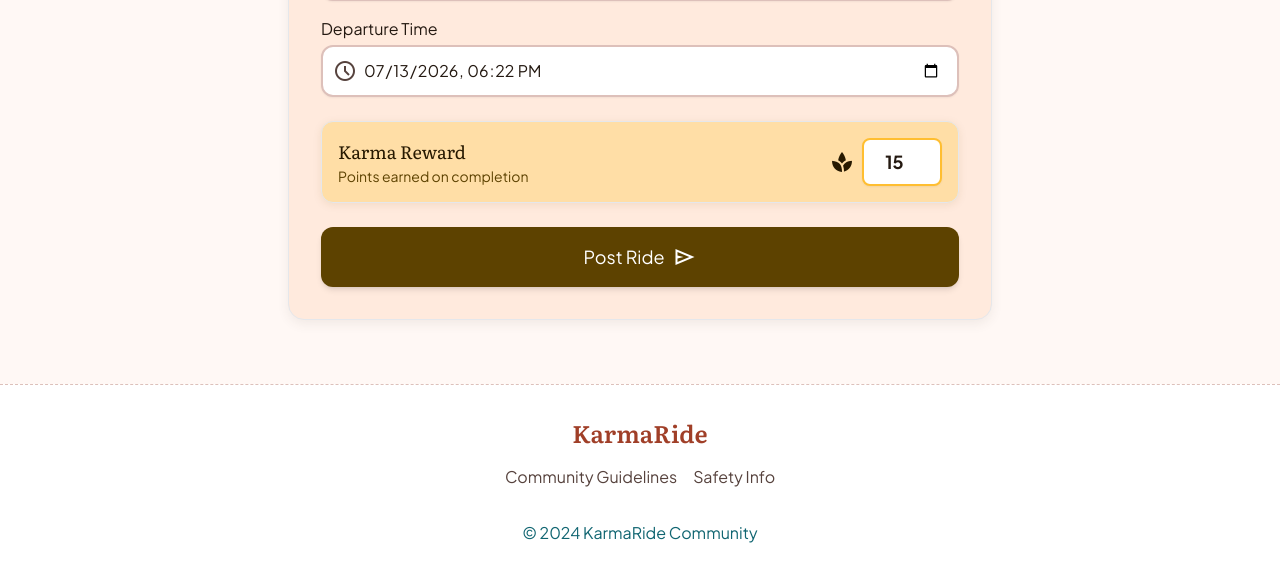
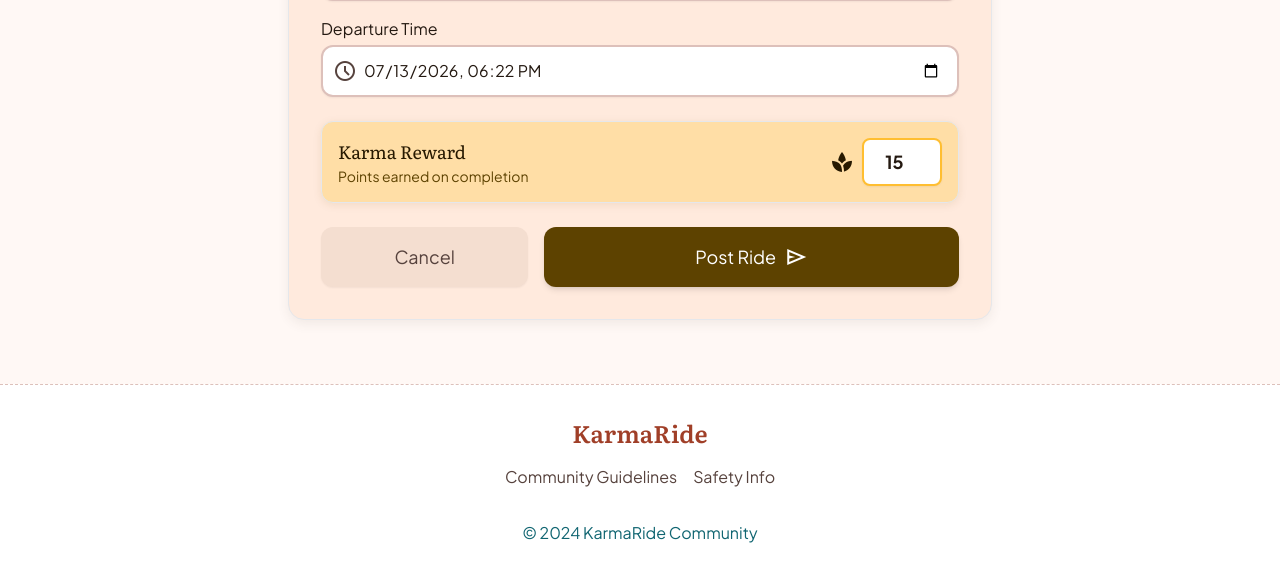
Before and after one commit to Ebishek/karma-ride, a Python web app: template templates/offer_ride.html in a window 1280 px wide. Shown: the part 624-1201 px from the top of the page. Run offline with Jinja, Linux system fonts and the light colour scheme; the template is opened without the code that fills it, so the values that code supplies are empty; some libraries are stand-ins or nearby versions.

Commit message:
Add location autocomplete and cancel button to offer ride form

```diff
--- a/templates/offer_ride.html
+++ b/templates/offer_ride.html
@@ -20,7 +20,8 @@
                 <label class="block font-label-md text-on-surface mb-1">Source location</label>
                 <div class="relative">
                     <span class="material-symbols-outlined absolute left-3 top-1/2 -translate-y-1/2 text-tertiary">location_on</span>
-                    <input type="text" name="source" required class="w-full bg-surface-container-lowest border-2 border-outline-variant focus:border-primary focus:ring-0 rounded-xl py-3 pl-10 pr-4 font-body-md text-on-surface placeholder-on-surface-variant transition-colors shadow-sm" placeholder="e.g. Community Center">
+                    <input type="text" id="source-input" name="source" autocomplete="off" required class="w-full bg-surface-container-lowest border-2 border-outline-variant focus:border-primary focus:ring-0 rounded-xl py-3 pl-10 pr-4 font-body-md text-on-surface placeholder-on-surface-variant transition-colors shadow-sm" placeholder="e.g. Community Center">
+                    <div id="source-suggestions" class="absolute z-[1000] w-full bg-surface-container-highest border border-outline-variant rounded-xl mt-1 shadow-lg hidden max-h-60 overflow-y-auto"></div>
                 </div>
             </div>
 
@@ -28,7 +29,8 @@
                 <label class="block font-label-md text-on-surface mb-1">Destination</label>
                 <div class="relative">
                     <span class="material-symbols-outlined absolute left-3 top-1/2 -translate-y-1/2 text-primary">flag</span>
-                    <input type="text" name="destination" required class="w-full bg-surface-container-lowest border-2 border-outline-variant focus:border-primary focus:ring-0 rounded-xl py-3 pl-10 pr-4 font-body-md text-on-surface placeholder-on-surface-variant transition-colors shadow-sm" placeholder="e.g. Market Square">
+                    <input type="text" id="dest-input" name="destination" autocomplete="off" required class="w-full bg-surface-container-lowest border-2 border-outline-variant focus:border-primary focus:ring-0 rounded-xl py-3 pl-10 pr-4 font-body-md text-on-surface placeholder-on-surface-variant transition-colors shadow-sm" placeholder="e.g. Market Square">
+                    <div id="dest-suggestions" class="absolute z-[1000] w-full bg-surface-container-highest border border-outline-variant rounded-xl mt-1 shadow-lg hidden max-h-60 overflow-y-auto"></div>
                 </div>
             </div>
 
@@ -53,10 +55,15 @@
             </div>
         </div>
 
-        <button type="submit" class="w-full bg-on-secondary-fixed-variant text-on-secondary font-label-md text-lg py-4 rounded-xl shadow-md hover:bg-on-secondary-fixed-variant/90 transition-colors flex justify-center items-center gap-2 mt-4">
-            <span>Post Ride</span>
-            <span class="material-symbols-outlined">send</span>
-        </button>
+        <div class="flex gap-4 mt-4">
+            <a href="/" class="w-1/3 bg-surface-variant text-on-surface-variant font-label-md text-lg py-4 rounded-xl shadow-sm hover:bg-outline-variant/30 transition-colors flex justify-center items-center">
+                Cancel
+            </a>
+            <button type="submit" class="w-2/3 bg-on-secondary-fixed-variant text-on-secondary font-label-md text-lg py-4 rounded-xl shadow-md hover:bg-on-secondary-fixed-variant/90 transition-colors flex justify-center items-center gap-2">
+                <span>Post Ride</span>
+                <span class="material-symbols-outlined">send</span>
+            </button>
+        </div>
     </form>
 </main>
 {% endblock %}
@@ -97,8 +104,8 @@
     // Map Interaction Logic
     let sourceMarker = null;
     let destMarker = null;
-    const sourceInput = document.querySelector('input[name="source"]');
-    const destInput = document.querySelector('input[name="destination"]');
+    const sourceInput = document.getElementById('source-input');
+    const destInput = document.getElementById('dest-input');
 
     // Try to get user's live location
     if ("geolocation" in navigator) {
@@ -157,5 +164,76 @@
             destInput.value = "";
         }
     });
+
+    // Autocomplete Logic
+    function setupAutocomplete(inputId, suggestionsId, isSource) {
+        const input = document.getElementById(inputId);
+        const suggestionsContainer = document.getElementById(suggestionsId);
+        let debounceTimer;
+
+        input.addEventListener('input', function() {
+            clearTimeout(debounceTimer);
+            const query = this.value.trim();
+
+            if (query.length < 3) {
+                suggestionsContainer.classList.add('hidden');
+                return;
+            }
+
+            debounceTimer = setTimeout(async () => {
+                try {
+                    const res = await fetch(`https://nominatim.openstreetmap.org/search?format=json&q=${encodeURIComponent(query)}&limit=5`);
+                    const data = await res.json();
+
+                    suggestionsContainer.innerHTML = '';
+                    if (data.length > 0) {
+                        suggestionsContainer.classList.remove('hidden');
+                        data.forEach(item => {
+                            const div = document.createElement('div');
+                            div.className = 'p-3 hover:bg-surface-variant cursor-pointer border-b border-outline-variant/30 last:border-0 text-on-surface text-sm';
+                            div.textContent = item.display_name;
+                            div.addEventListener('click', () => {
+                                input.value = item.display_name;
+                                suggestionsContainer.classList.add('hidden');
+
+                                const lat = parseFloat(item.lat);
+                                const lon = parseFloat(item.lon);
+
+                                if (isSource) {
+                                    if (sourceMarker) map.removeLayer(sourceMarker);
+                                    sourceMarker = L.marker([lat, lon]).addTo(map).bindPopup("Source").openPopup();
+                                } else {
+                                    if (destMarker) map.removeLayer(destMarker);
+                                    destMarker = L.marker([lat, lon]).addTo(map).bindPopup("Destination").openPopup();
+                                }
+
+                                map.setView([lat, lon], 14);
+
+                                if (sourceMarker && destMarker) {
+                                    L.polyline([sourceMarker.getLatLng(), destMarker.getLatLng()], {color: '#a03f28', weight: 4, dashArray: '5, 10'}).addTo(map);
+                                    map.fitBounds([sourceMarker.getLatLng(), destMarker.getLatLng()], {padding: [30, 30]});
+                                }
+                            });
+                            suggestionsContainer.appendChild(div);
+                        });
+                    } else {
+                        suggestionsContainer.classList.add('hidden');
+                    }
+                } catch (err) {
+                    console.error(err);
+                }
+            }, 500);
+        });
+
+        document.addEventListener('click', function(e) {
+            if (e.target !== input && !suggestionsContainer.contains(e.target)) {
+                suggestionsContainer.classList.add('hidden');
+            }
+        });
+    }
+
+    setupAutocomplete('source-input', 'source-suggestions', true);
+    setupAutocomplete('dest-input', 'dest-suggestions', false);
+
 </script>
 {% endblock %}
```
